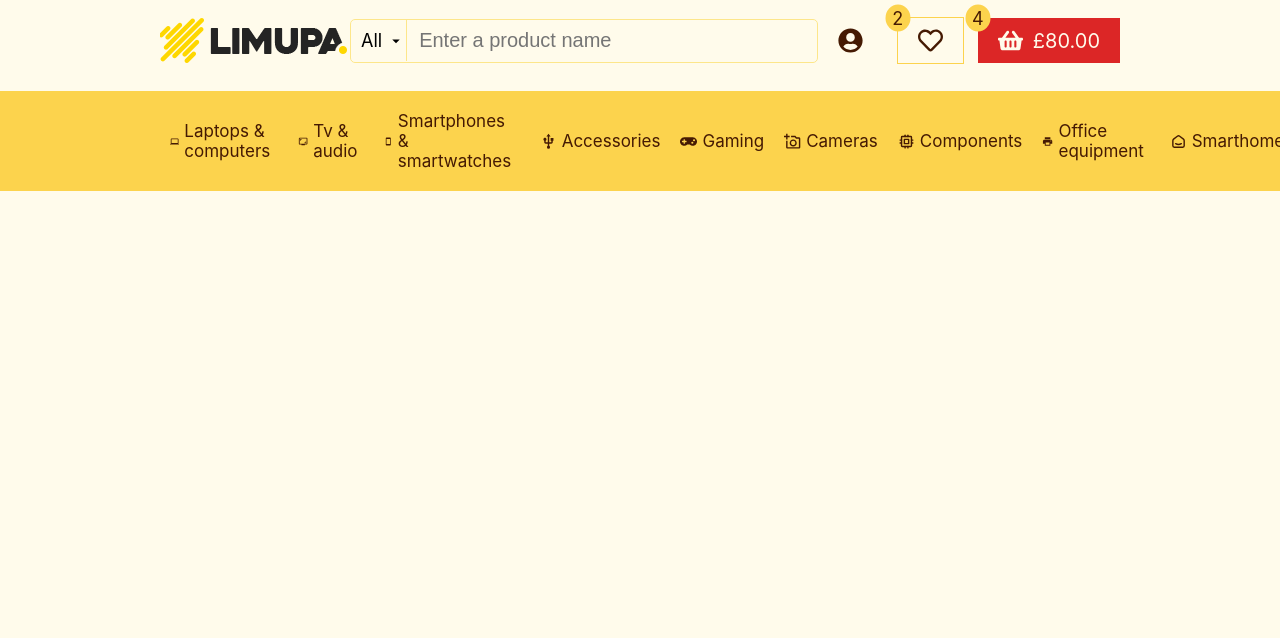
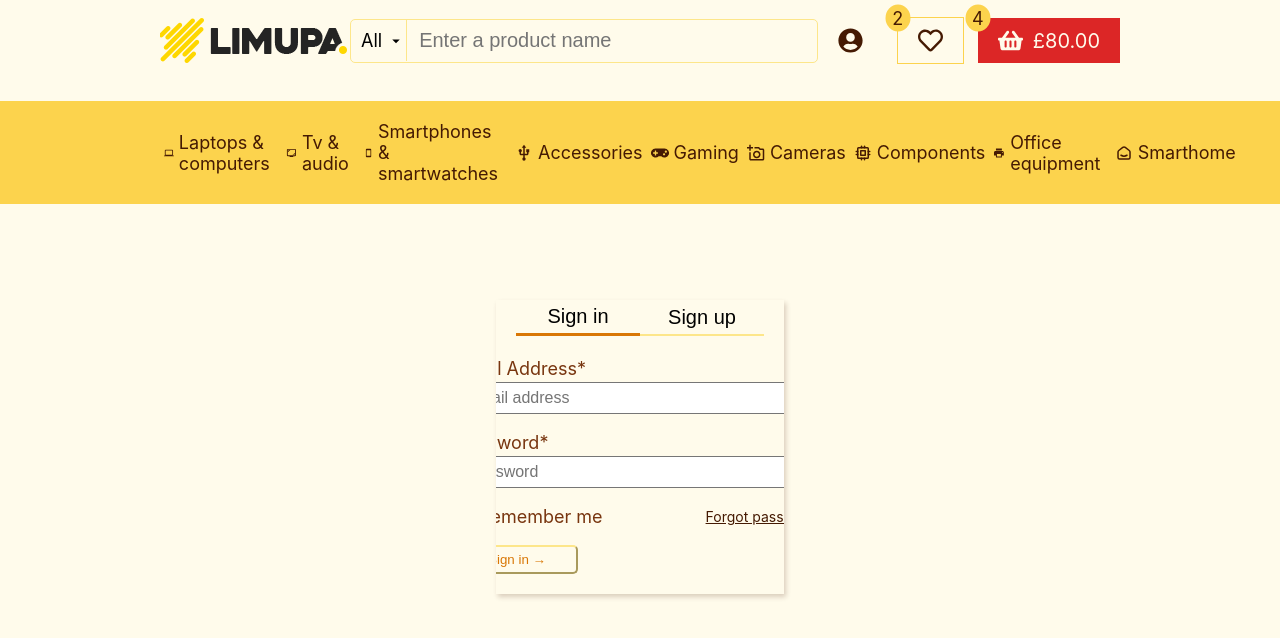
Before and after one commit to sirius-deis/eshophree, a React (Create React App) app: page /login in a window 1280 px wide. Shown: the top 638 px of the page. Built offline with nearby package versions, Linux system fonts and the light colour scheme.

Commit message:
add authWrapper component for as sign in and sign up wrapper and add signIn component with styles

```diff
--- a/src/App.css
+++ b/src/App.css
@@ -1,6 +1,7 @@
 .container {
     max-width: 75%;
     margin: 0 auto;
+    position: relative;
 }
 
 .hidden {
--- a/src/App.js
+++ b/src/App.js
@@ -2,6 +2,7 @@ import { Routes, Route } from "react-router";
 
 import Header from "./components/header/header.component";
 import Home from "./pages/home";
+import SignInAndSignUp from "./pages/signIn-and-signUp";
 import "./App.css";
 
 function App() {
@@ -9,7 +10,8 @@ function App() {
         <div className="App">
             <Header />
             <Routes>
-                <Route element={<Home />} />
+                <Route path="/" element={<Home />} />
+                <Route path="/login" element={<SignInAndSignUp />} />
             </Routes>
         </div>
     );
--- /dev/null
+++ b/src/components/auth-wrapper/authWrapper.component.jsx
@@ -0,0 +1,41 @@
+import { useState } from "react";
+
+import styles from "./authWrapper.styles.module.css";
+import SignIn from "../sign-in/signIn.component";
+import SignUp from "../sign-up/signUp.component";
+
+const AuthWrapper = () => {
+    const [isToggled, setIsToggled] = useState(false);
+
+    return (
+        <div className={styles.auth}>
+            <ul className={styles.auth__tabs}>
+                <li className={styles.auth__tab}>
+                    <button
+                        className={`${styles.auth__toggleTab} ${!isToggled ? styles.active : ""}`}
+                        onClick={() => setIsToggled(false)}
+                    >
+                        Sign in
+                    </button>
+                    <div className={styles.auth__line}></div>
+                </li>
+                <li className={styles.auth__tab}>
+                    <button
+                        className={`${styles.auth__toggleTab} ${isToggled ? styles.active : ""}`}
+                        onClick={() => setIsToggled(true)}
+                    >
+                        Sign up
+                    </button>
+                    <div className={styles.auth__line}></div>
+                </li>
+            </ul>
+            <div className={styles.auth__line}></div>
+            <div className={`${styles.auth__toggleContainer} ${isToggled ? styles.auth__toggle : ""}`}>
+                <SignIn />
+                <SignUp />
+            </div>
+        </div>
+    );
+};
+
+export default AuthWrapper;
--- /dev/null
+++ b/src/components/auth-wrapper/authWrapper.styles.module.css
@@ -0,0 +1,55 @@
+.auth {
+    display: flex;
+    justify-content: center;
+    align-items: center;
+    flex-direction: column;
+    width: 30%;
+    margin: 10% auto;
+    box-shadow: 2px 3px 5px var(--shadow-color);
+    overflow: hidden;
+}
+
+.auth__tabs {
+    width: 100%;
+    display: flex;
+    justify-content: space-between;
+    padding: 0 2rem;
+    align-items: center;
+    list-style: none;
+}
+
+.auth__tab {
+    width: 50%;
+    text-align: center;
+}
+
+.auth__toggleTab {
+    width: 100%;
+    font-size: 2rem;
+    padding: 0.5rem 0;
+    background-color: transparent;
+    border: 0;
+}
+
+.auth__toggleTab.active + .auth__line {
+    border-top: 3px solid var(--main-color-darker);
+}
+
+.auth__toggleTab:hover {
+    color: var(--text-color-darker);
+    cursor: pointer;
+}
+
+.auth__line {
+    border-top: 2px solid var(--gray-color);
+}
+
+.auth__toggleContainer {
+    display: flex;
+    align-items: center;
+    transition: transform ease-out 0.5s;
+}
+
+.auth__toggle {
+    transform: translateX(-100%);
+}
--- a/src/components/category/category.styles.module.css
+++ b/src/components/category/category.styles.module.css
@@ -1,6 +1,3 @@
-.category__nav {
-}
-
 .category__list {
     display: flex;
     justify-content: space-between;
@@ -8,18 +5,19 @@
     list-style: none;
 }
 
-.category__item {
-}
-
 .category__link {
     display: flex;
     justify-content: center;
     align-items: center;
     gap: 0.5rem;
-    padding: 2rem 1rem;
+    padding: 2rem 0.4rem;
     text-decoration: none;
-    font-size: 1.7rem;
+    font-size: 1.6rem;
     color: var(--text-color);
+}
+
+.category__link:first-child {
+    font-size: 1.8rem;
 }
 
 .category__link:hover {
--- a/src/components/header/header.styles.module.css
+++ b/src/components/header/header.styles.module.css
@@ -11,6 +11,6 @@
 }
 
 .header__bottom {
-    margin-top: 1rem;
+    margin: 2rem 0;
     background-color: var(--main-color);
 }
--- /dev/null
+++ b/src/components/sign-in/signIn.component.jsx
@@ -0,0 +1,52 @@
+import styles from "./signIn.styles.module.css";
+import { Link, useNavigate } from "react-router-dom";
+
+const SignIn = () => {
+    const navigate = useNavigate();
+    return (
+        <div className={styles.signIn}>
+            <div className={styles.signIn__row}>
+                <label className={styles.signIn__label} htmlFor="email">
+                    Email Address*
+                </label>
+                <input
+                    className={styles.signIn__input}
+                    type="text"
+                    id="email"
+                    name="email"
+                    placeholder="Email address"
+                />
+            </div>
+            <div className={styles.signIn__row}>
+                <label className={styles.signIn__label} htmlFor="password">
+                    Password*
+                </label>
+                <input
+                    className={styles.signIn__input}
+                    type="text"
+                    id="password"
+                    name="password"
+                    placeholder="Password"
+                />
+            </div>
+            <div className={styles.signIn__row}>
+                <div className={styles.signIn__wrapper}>
+                    <div className={styles.signIn__remember}>
+                        <input type="checkbox" id="check" />
+                        <label className={styles.signIn__label} htmlFor="check">
+                            Remember me
+                        </label>
+                    </div>
+                    <div className={styles.signIn__forgot}>
+                        <Link to="/">Forgot password?</Link>
+                    </div>
+                </div>
+            </div>
+            <div className={styles.signIn__row}>
+                <button className={styles.signIn__btn}>Sign in &rarr;</button>
+            </div>
+        </div>
+    );
+};
+
+export default SignIn;
--- /dev/null
+++ b/src/components/sign-in/signIn.styles.module.css
@@ -0,0 +1,62 @@
+.signIn {
+    display: flex;
+    flex-direction: column;
+    gap: 1.8rem;
+    min-width: 100%;
+    padding: 2rem;
+}
+
+.signIn__row {
+    display: flex;
+    justify-content: center;
+    align-items: flex-start;
+    flex-direction: column;
+    gap: 0.3rem;
+}
+
+.signIn__label {
+    font-size: 1.8rem;
+    color: var(--text-color-lighter);
+}
+
+.signIn__input {
+    width: 100%;
+    padding: 0.5rem 1rem;
+    font-size: 1.6rem;
+}
+
+.signIn__wrapper {
+    width: 100%;
+    display: flex;
+    justify-content: space-between;
+    align-items: center;
+}
+
+.signIn__remember {
+    display: flex;
+    align-items: center;
+    gap: 1rem;
+}
+
+.signIn__forgot {
+    font-size: 1.4rem;
+}
+
+.signIn__forgot a:link,
+.signIn__forgot a:visited {
+    color: var(--text-color);
+}
+
+.signIn__forgot a:hover,
+.signIn__forgot a:active {
+    color: var(--text-color-lighter);
+}
+
+.signIn__btn {
+    padding: 0.5rem 3rem;
+    background-color: transparent;
+    border-color: var(--gray-color);
+    border-radius: 5px;
+    color: var(--main-color-darker);
+    cursor: pointer;
+}
--- /dev/null
+++ b/src/components/sign-up/signUp.component.jsx
@@ -0,0 +1,54 @@
+import styles from "./signUp.styles.module.css";
+import { Link } from "react-router-dom";
+
+const SignUp = () => {
+    return (
+        <div className={styles.signUp}>
+            <div className={styles.signUp__row}>
+                <div className={styles.signUp__col}>
+                    <label className={styles.signUp__label} htmlFor="name">
+                        First name*
+                    </label>
+                    <input className={styles.signUp__input} type="text" id="name" name="name" />
+                </div>
+                <div className={styles.signUp__col}>
+                    <label className={styles.signUp__label} htmlFor="last">
+                        Last name*
+                    </label>
+                    <input className={styles.signUp__input} type="text" id="last" name="last" />
+                </div>
+            </div>
+            <div className={styles.signUp__row}>
+                <label className={styles.signUp__label} htmlFor="email">
+                    Email address*
+                </label>
+                <input className={styles.signUp__input} type="email" id="email" name="email" />
+            </div>
+            <div className={styles.signUp__row}>
+                <div className={styles.signUp__col}>
+                    <label className={styles.signUp__label} htmlFor="password">
+                        Password*
+                    </label>
+                    <input className={styles.signUp__input} type="password" id="password" name="password" />
+                </div>
+                <div className={styles.signUp__col}>
+                    <label className={styles.signUp__label} htmlFor="confirm">
+                        Confirm password*
+                    </label>
+                    <input className={styles.signUp__input} type="password" id="confirm" name="confirm" />
+                </div>
+            </div>
+            <div className={styles.signUp__row}>
+                <input type="checkbox" />
+                <label htmlFor="check" className={styles.signUp__label}>
+                    I agree to the <Link to="/policy">privacy policy</Link> *
+                </label>
+            </div>
+            <div className={styles.signUp__row}>
+                <button className={styles.signUp__btn}>Sign up</button>
+            </div>
+        </div>
+    );
+};
+
+export default SignUp;
--- a/src/index.css
+++ b/src/index.css
@@ -10,6 +10,7 @@
     --main-color: #fcd34d;
     --main-color-darker: #d97706;
     --text-color: #451a03;
+    --text-color-lighter: #78350f;
     --gray-color: #fde68a;
     --shadow-color: rgba(69, 26, 3, 0.2);
     --red-color: #dc2626;
@@ -21,6 +22,7 @@ body {
     -webkit-font-smoothing: antialiased;
     -moz-osx-font-smoothing: grayscale;
     background-color: var(--bg-color);
+    height: 100vh;
 }
 
 code {
--- /dev/null
+++ b/src/pages/signIn-and-signUp.jsx
@@ -0,0 +1,11 @@
+import AuthWrapper from "../components/auth-wrapper/authWrapper.component";
+
+const SignInAndSignUp = () => {
+    return (
+        <div className="container">
+            <AuthWrapper />
+        </div>
+    );
+};
+
+export default SignInAndSignUp;
```
Also changed, not shown: src/components/sign-up/signUp.styles.module.css (added).
